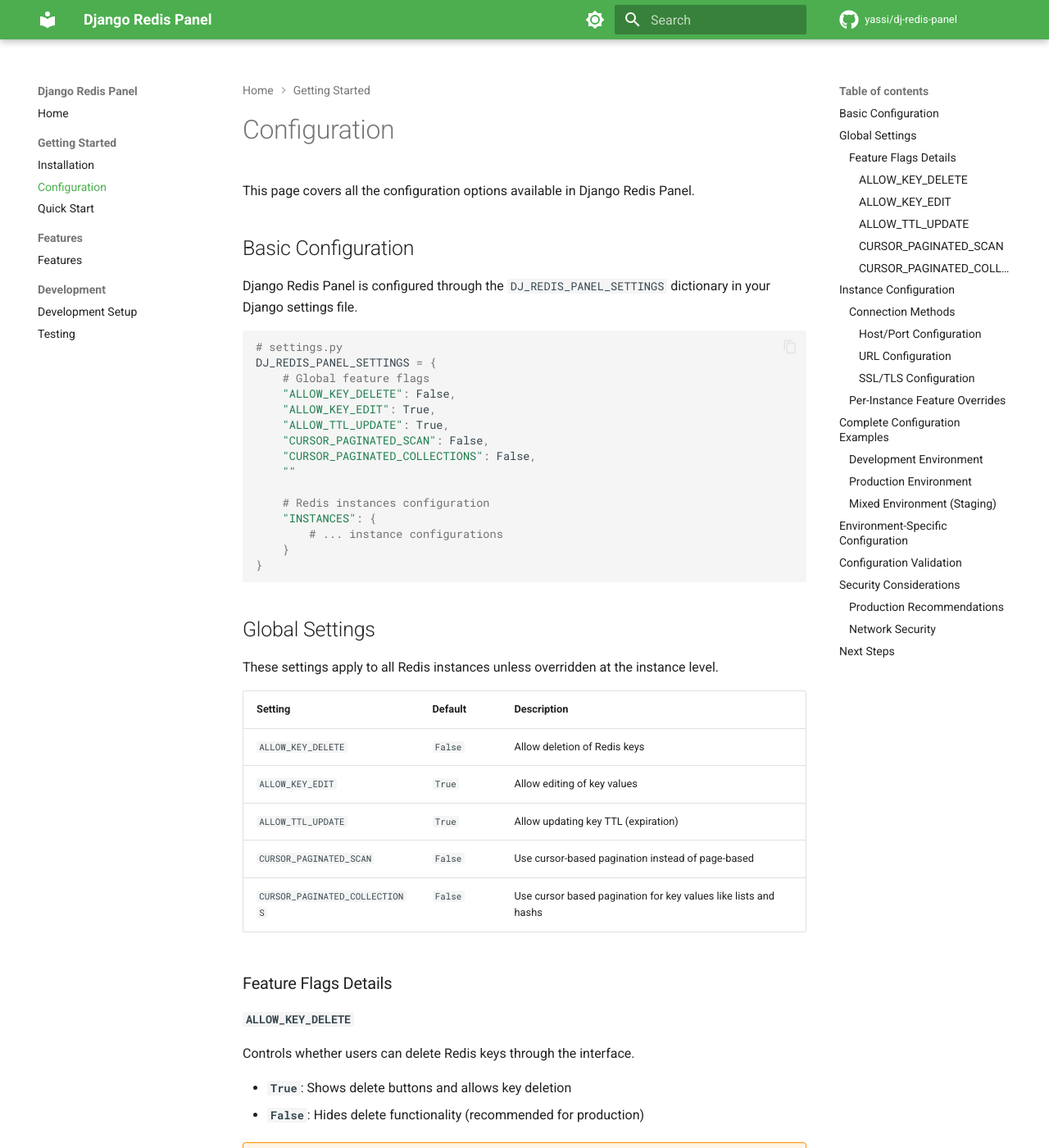
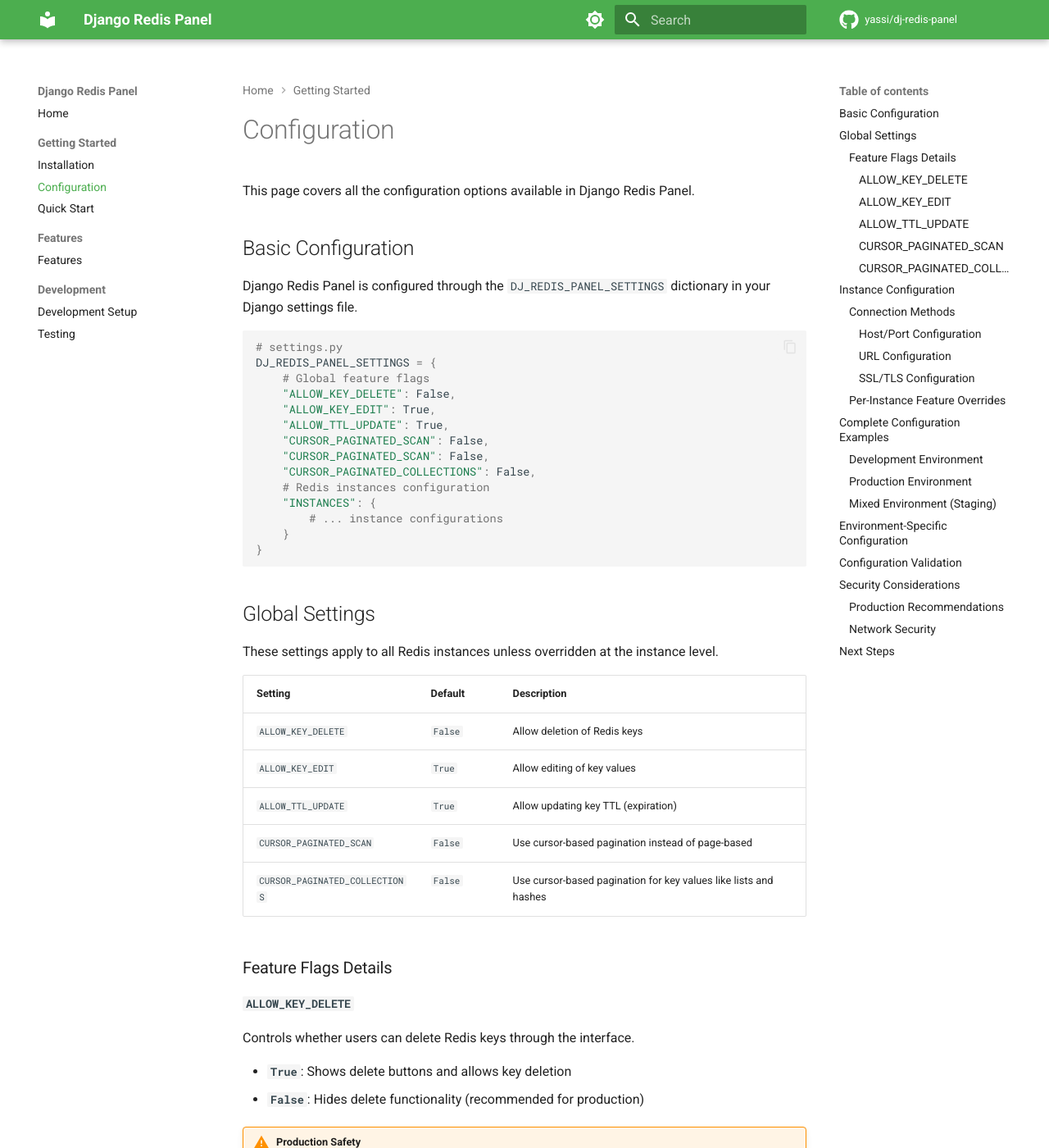
Before and after one commit to yassi/dj-redis-panel, an MkDocs documentation site: the page built from docs/configuration.md, in a window 1280 px wide and 1400 px high. Shown: the whole window at 82% size. Built offline with MkDocs 1.6.1 and Material for MkDocs 9.7.7, drawn with Linux system fonts in a browser that asks for light colours; comment, search, counter and statistics services are not loaded.

Commit message:
Apply suggestions from code review
Co-authored-by: coderabbitai[bot] <136622811+coderabbitai[bot]@users.noreply.github.com>

```diff
--- a/docs/configuration.md
+++ b/docs/configuration.md
@@ -14,9 +14,8 @@
     "ALLOW_KEY_EDIT": True,
     "ALLOW_TTL_UPDATE": True,
     "CURSOR_PAGINATED_SCAN": False,
+    "CURSOR_PAGINATED_SCAN": False,
     "CURSOR_PAGINATED_COLLECTIONS": False,
-    ""
-
     # Redis instances configuration
     "INSTANCES": {
         # ... instance configurations
@@ -34,7 +33,7 @@
 | `ALLOW_KEY_EDIT` | `True` | Allow editing of key values |
 | `ALLOW_TTL_UPDATE` | `True` | Allow updating key TTL (expiration) |
 | `CURSOR_PAGINATED_SCAN` | `False` | Use cursor-based pagination instead of page-based |
-| `CURSOR_PAGINATED_COLLECTIONS` | `False` | Use cursor based pagination for key values like lists and hashs |
+| `CURSOR_PAGINATED_COLLECTIONS` | `False` | Use cursor-based pagination for key values like lists and hashes |
 
 ### Feature Flags Details
 
```
